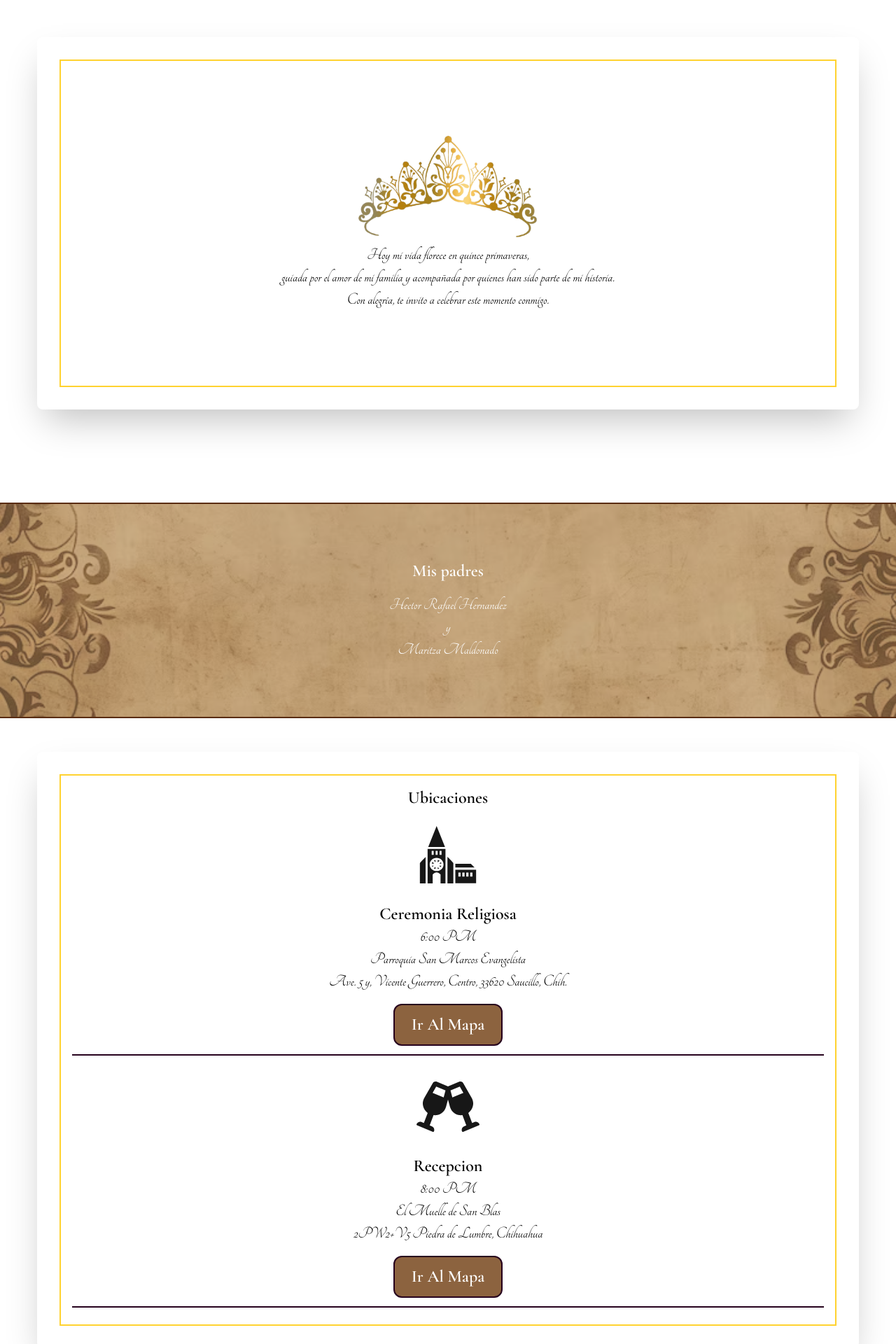
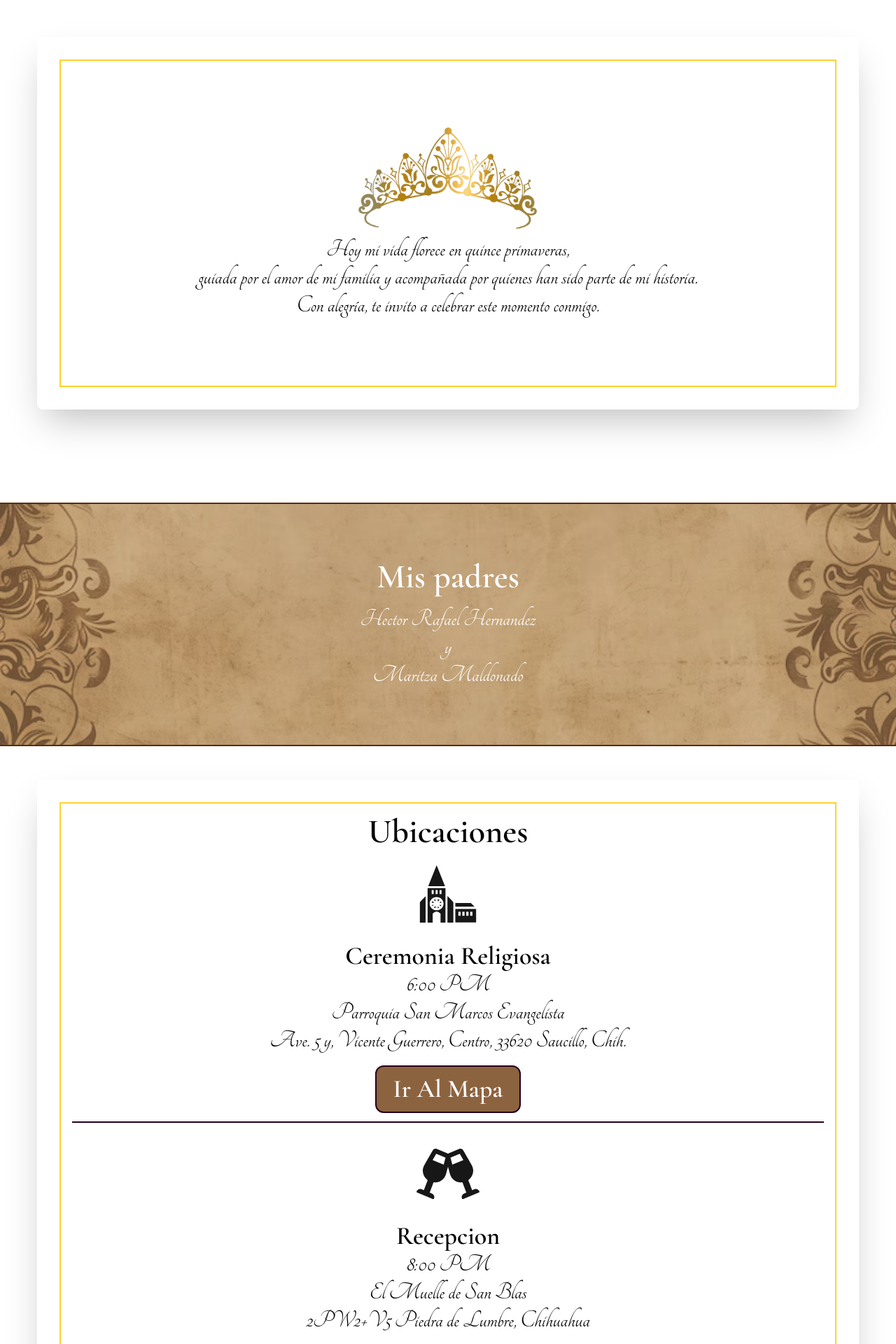
Before and after one commit to Vector4c5/XV_Years_Page, a Next.js app in the folder xv_years_page/: page /invitacion in a window 1280 px wide. Shown: the part 880-2800 px from the top of the page at 70% size. Built offline with nearby package versions, Linux system fonts and the light colour scheme.

Commit message:
Se agrega adaptacion para pantallas grandes

```diff
--- a/xv_years_page/pages/invitacion.js
+++ b/xv_years_page/pages/invitacion.js
@@ -62,10 +62,10 @@ export default function Invitacion() {
                         <Countdown targetDate="2026-03-28T18:00:00" />
                     </div>
                     <div className="flex flex-col items-center justify-center pb-8">
-                        <h2 className={`text-5xl sm:text-4xl md:text-5xl lg:text-7xl text-center font-bold text-white border-b-2 border-white ${tangerine.className}`}>
+                        <h2 className={`text-5xl sm:text-4xl md:text-5xl lg:text-8xl xl:text-9xl text-center font-bold text-white border-b-2 border-white ${tangerine.className}`}>
                             Una nueva etapa comienza, y quiero compartirla contigo
                         </h2>
-                        <p className={`text-white text-3xl sm:text-base md:text-lg lg:text-2xl text-center mt-4 max-w-3xl ${tangerine.className}`}>
+                        <p className={`text-white text-3xl sm:text-base md:text-lg lg:text-3xl xl:text-4xl text-center mt-4 max-w-3xl ${tangerine.className}`}>
                             Aylin Maritza Hernandez Maldonado
                         </p>
                     </div>
@@ -84,14 +84,14 @@ export default function Invitacion() {
                             alt="Inicio"
                             className="w-64 h-auto"
                         />
-                        <p className={`text-black text-4xl text-center sm:text-base md:text-lg lg:text-2xl max-w-3xl ${tangerine.className}`}>
+                        <p className={`text-black text-4xl text-center sm:text-base md:text-lg lg:text-3xl xl:text-4xl max-w-3xl ${tangerine.className}`}>
                             Hoy mi vida florece en quince primaveras,
                         </p>
-                        <p className={`text-black text-4xl text-center sm:text-base md:text-lg lg:text-2xl max-w-3xl ${tangerine.className}`}>
+                        <p className={`text-black text-4xl text-center sm:text-base md:text-lg lg:text-3xl xl:text-4xl max-w-3xl ${tangerine.className}`}>
                             guiada por el amor de mi familia
                             y acompañada por quienes han sido parte de mi historia.
                         </p>
-                        <p className={`text-black text-4xl text-center sm:text-base md:text-lg lg:text-2xl max-w-3xl ${tangerine.className}`}>
+                        <p className={`text-black text-4xl text-center sm:text-base md:text-lg lg:text-3xl xl:text-4xl max-w-3xl ${tangerine.className}`}>
                             Con alegría, te invito a celebrar este momento conmigo.
                         </p>
                     </div>
@@ -108,16 +108,16 @@ export default function Invitacion() {
                 </div>
                 <div
                     className=" w-11/12 z-10 relative mx-auto flex flex-col items-center justify-center p-2 sm:p-6 md:p-8 ">
-                    <h1 className={`text-white text-4xl text-center sm:text-base md:text-lg lg:text-2xl max-w-3xl mb-4 ${cormorantGaramond.className}`}>
+                    <h1 className={`text-white text-4xl text-center sm:text-base md:text-lg lg:text-4xl xl:text-5xl max-w-3xl mb-4 ${cormorantGaramond.className}`}>
                         Mis padres
                     </h1>
-                    <p className={`text-white text-4xl text-center sm:text-base md:text-lg lg:text-2xl max-w-3xl ${tangerine.className}`}>
+                    <p className={`text-white text-4xl text-center sm:text-base md:text-lg lg:text-3xl xl:text-4xl max-w-3xl ${tangerine.className}`}>
                         Hector Rafael Hernandez
                     </p>
-                    <p className={`text-white text-4xl text-center sm:text-base md:text-lg lg:text-2xl max-w-3xl ${tangerine.className}`}>
+                    <p className={`text-white text-4xl text-center sm:text-base md:text-lg lg:text-3xl xl:text-4xl max-w-3xl ${tangerine.className}`}>
                         y
                     </p>
-                    <p className={`text-white text-4xl text-center sm:text-base md:text-lg lg:text-2xl max-w-3xl ${tangerine.className}`}>
+                    <p className={`text-white text-4xl text-center sm:text-base md:text-lg lg:text-3xl xl:text-4xl max-w-3xl ${tangerine.className}`}>
                         Maritza Maldonado
                     </p>
                 </div>
@@ -129,7 +129,7 @@ export default function Invitacion() {
                     shadow-2xl rounded-lg">
                     <div
                         className="flex flex-col items-center justify-start w-full h-auto border-2 border-amber-300 px-4 py-4 gap-2">
-                        <h1 className={`text-black text-4xl text-center sm:text-base md:text-lg lg:text-2xl max-w-3xl mb-2 ${cormorantGaramond.className}`}>
+                        <h1 className={`text-black text-4xl text-center sm:text-base md:text-lg lg:text-4xl xl:text-5xl max-w-3xl mb-2 ${cormorantGaramond.className}`}>
                             Ubicaciones
                         </h1>
                         <div className="flex flex-col items-center justify-center w-full gap-4 p-1 border-b-2 border-vic-1">
@@ -137,22 +137,22 @@ export default function Invitacion() {
                                 <GiChurch size={90} />
                             </div>
                             <div className="flex flex-col items-center justify-center px-4 py-2 rounded">
-                                <h1 className={`text-black text-2xl text-center sm:text-base md:text-lg lg:text-2xl max-w-3xl ${cormorantGaramond.className}`}>
+                                <h1 className={`text-black text-2xl text-center sm:text-base md:text-lg lg:text-3xl xl:text-4xl max-w-3xl ${cormorantGaramond.className}`}>
                                     Ceremonia Religiosa
                                 </h1>
-                                <p className={`text-black text-2xl text-center sm:text-base md:text-lg lg:text-2xl max-w-3xl ${tangerine.className}`}>
+                                <p className={`text-black text-2xl text-center sm:text-base md:text-lg lg:text-3xl xl:text-4xl max-w-3xl ${tangerine.className}`}>
                                    6:00 PM
                                 </p>
-                                <p className={`text-black text-2xl text-center sm:text-base md:text-lg lg:text-2xl max-w-3xl ${tangerine.className}`}>
+                                <p className={`text-black text-2xl text-center sm:text-base md:text-lg lg:text-3xl xl:text-4xl max-w-3xl ${tangerine.className}`}>
                                     Parroquia San Marcos Evangelista
                                 </p>
-                                <p className={`text-black text-2xl text-center sm:text-base md:text-lg lg:text-2xl max-w-3xl ${tangerine.className}`}>
+                                <p className={`text-black text-2xl text-center sm:text-base md:text-lg lg:text-3xl xl:text-4xl max-w-3xl ${tangerine.className}`}>
                                     Ave. 5 y, Vicente Guerrero, Centro, 33620 Saucillo, Chih.
                                 </p>
 
                                 <Link
                                     href="https://maps.app.goo.gl/sfFrAUgeguQ1roia6?g_st=aw"
-                                    className={`px-10 sm:px-5 sm:py-2.5 md:px-6 md:py-3 bg-vic-4 text-white text-xl sm:text-base md:text-lg lg:text-2xl
+                                    className={`px-10 sm:px-5 sm:py-2.5 md:px-6 md:py-3 bg-vic-4 text-white text-xl sm:text-base md:text-lg lg:text-3xl xl:text-4xl
                                     rounded-lg sm:rounded-xl mt-2 sm:mt-3 md:mt-4 ${cormorantGaramond.className} border border-vic-1 sm:border-2
                                     transform transition-all duration-300 ease-out hover:scale-110 hover:bg-vic-4 hover:text-black`}
                                 >
@@ -165,22 +165,22 @@ export default function Invitacion() {
                                 <FaGlassCheers size={90} />
                             </div>
                             <div className="flex flex-col items-center justify-center px-4 py-2 rounded">
-                                <h1 className={`text-black text-2xl text-center sm:text-base md:text-lg lg:text-2xl max-w-3xl ${cormorantGaramond.className}`}>
+                                <h1 className={`text-black text-2xl text-center sm:text-base md:text-lg lg:text-3xl xl:text-4xl max-w-3xl ${cormorantGaramond.className}`}>
                                     Recepcion
                                 </h1>
-                                <p className={`text-black text-2xl text-center sm:text-base md:text-lg lg:text-2xl max-w-3xl ${tangerine.className}`}>
+                                <p className={`text-black text-2xl text-center sm:text-base md:text-lg lg:text-3xl xl:text-4xl max-w-3xl ${tangerine.className}`}>
                                    8:00 PM
                                 </p>
-                                <p className={`text-black text-2xl text-center sm:text-base md:text-lg lg:text-2xl max-w-3xl ${tangerine.className}`}>
+                                <p className={`text-black text-2xl text-center sm:text-base md:text-lg lg:text-3xl xl:text-4xl max-w-3xl ${tangerine.className}`}>
                                     El Muelle de San Blas
                                 </p>
-                                <p className={`text-black text-2xl text-center sm:text-base md:text-lg lg:text-2xl max-w-3xl ${tangerine.className}`}>
+                                <p className={`text-black text-2xl text-center sm:text-base md:text-lg lg:text-3xl xl:text-4xl max-w-3xl ${tangerine.className}`}>
                                    2PW2+V5 Piedra de Lumbre, Chihuahua
                                 </p>
 
                                 <Link
                                     href="https://maps.app.goo.gl/bzAbxvpq67meRcKYA?g_st=aw"
-                                    className={`px-10 sm:px-5 sm:py-2.5 md:px-6 md:py-3 bg-vic-4 text-white text-xl sm:text-base md:text-lg lg:text-2xl
+                                    className={`px-10 sm:px-5 sm:py-2.5 md:px-6 md:py-3 bg-vic-4 text-white text-xl sm:text-base md:text-lg lg:text-3xl xl:text-4xl
                                     rounded-lg sm:rounded-xl mt-2 sm:mt-3 md:mt-4 ${cormorantGaramond.className} border border-vic-1 sm:border-2
                                     transform transition-all duration-300 ease-out hover:scale-110 hover:bg-vic-4 hover:text-black`}
                                 >
@@ -197,7 +197,7 @@ export default function Invitacion() {
             </div>
 
             <div className="relative w-full overflow-hidden py-10 sm:py-10 md:py-12 border-b-2 border-vic-6">
-                <div className="w-11/12 z-10 relative mx-auto h-80 sm:h-96 md:h-screen lg:h-96 rounded-lg overflow-hidden shadow-2xl">
+                <div className="w-11/12 z-10 relative mx-auto h-56 sm:h-64 md:h-72 lg:h-80 rounded-lg overflow-hidden shadow-2xl">
                     <div className="relative w-full h-full flex">
                         {photos.map((photo, index) => (
                             <img
```
